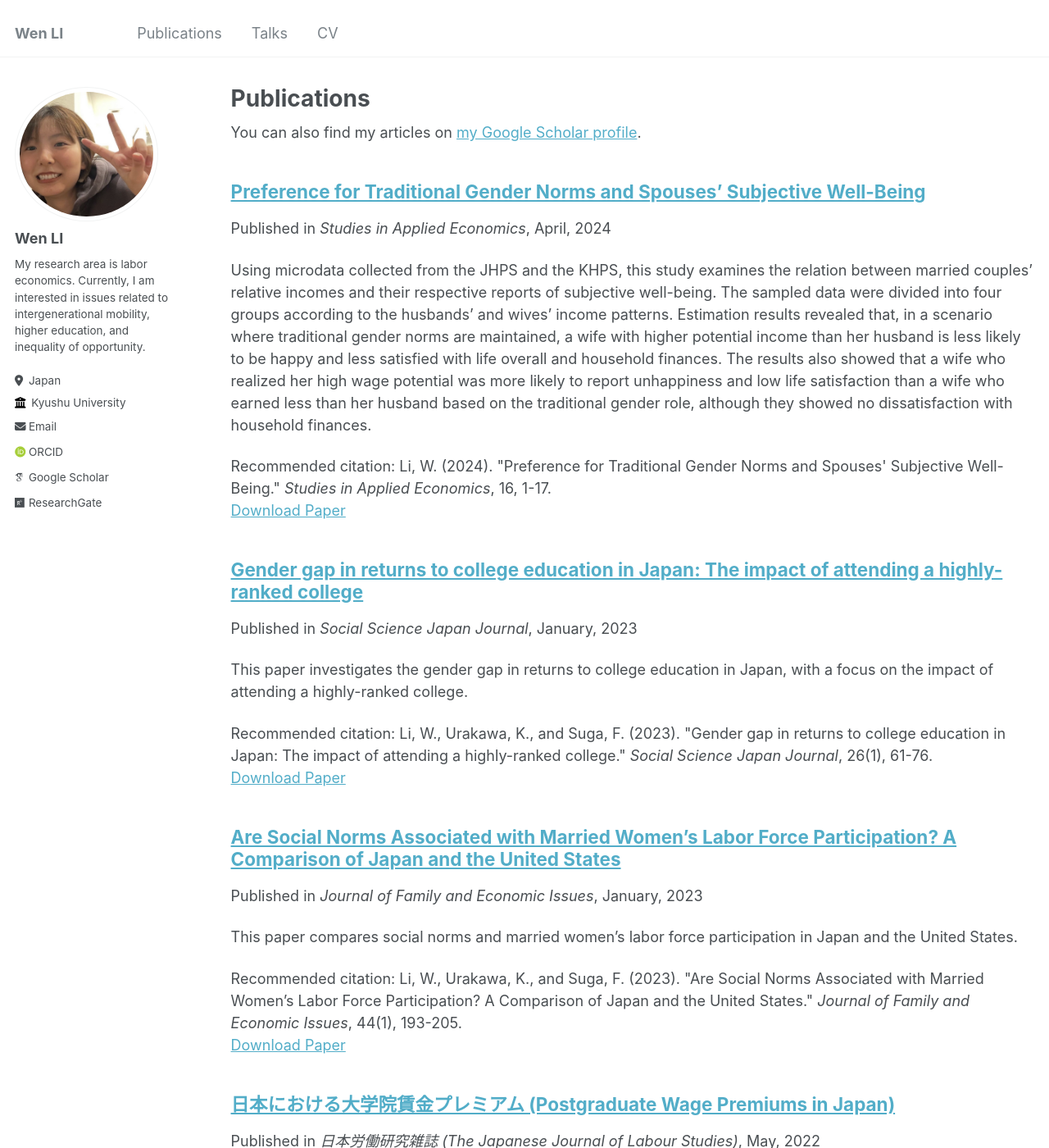
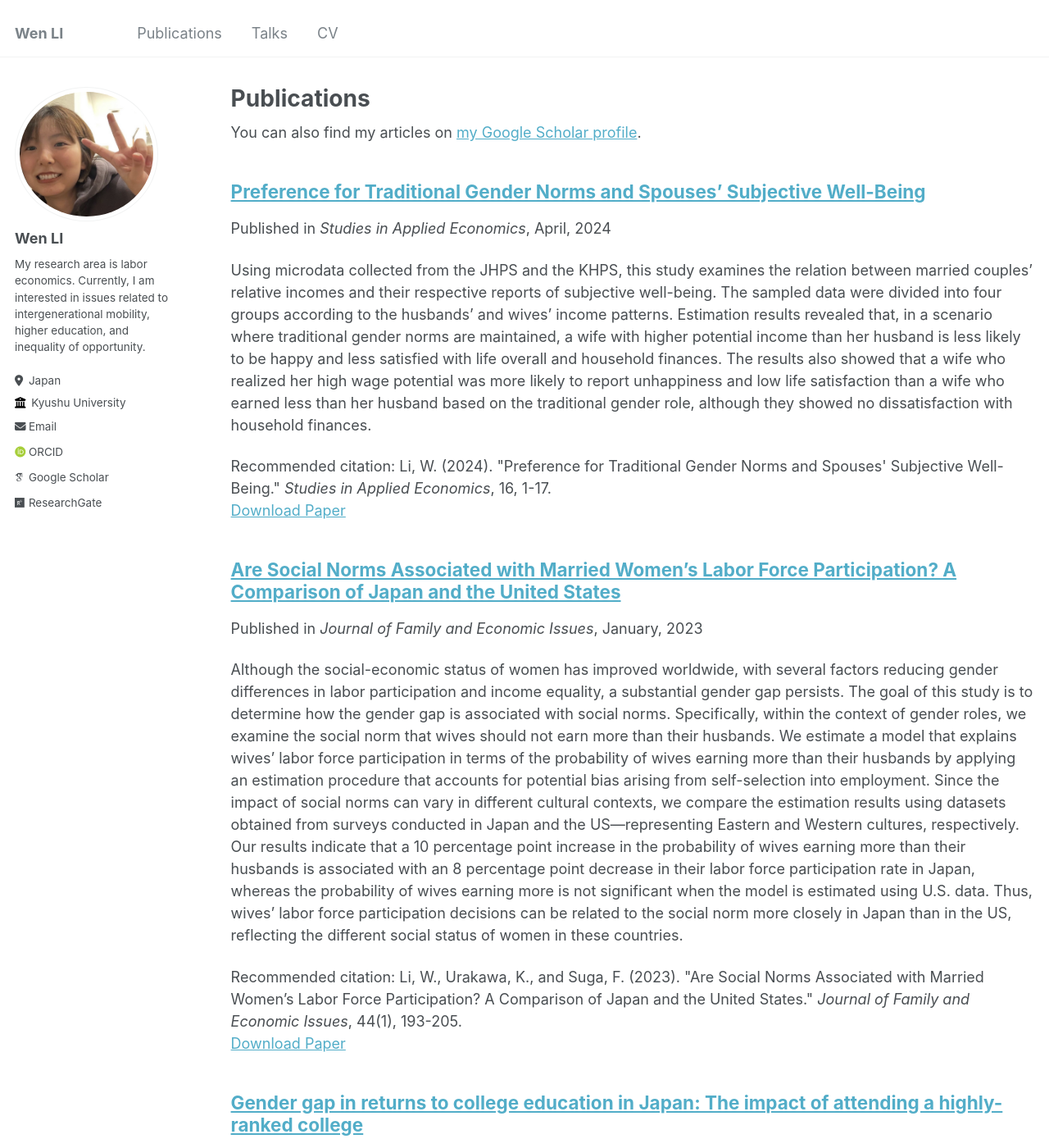
Before and after one commit to wenli-econ/wenli-econ.github.io, a Jekyll site: the page built from _pages/publications.md, in a window 1280 px wide and 1400 px high. Shown: the whole window at 82% size. Built offline with Jekyll 4.4.1, drawn with Linux system fonts in a browser that asks for light colours; some web fonts are replaced.

Commit message:
Update 2022-01-08-Are Social Norms Associated with Married Women’s Labor Force Participation-number-1.md

```diff
--- a/_publications/2022-01-08-Are Social Norms Associated with Married Women’s Labor Force Participation-number-1.md
+++ b/_publications/2022-01-08-Are Social Norms Associated with Married Women’s Labor Force Participation-number-1.md
@@ -1,9 +1,8 @@
 ---
 title: "Are Social Norms Associated with Married Women’s Labor Force Participation? A Comparison of Japan and the United States"
 collection: publications
-permalink: /publication/2023-01-01-social-norms-married-womens-labor-participation
-excerpt: 'This paper compares social norms and married women’s labor force participation in Japan and the United States.'
-date: 2023-01-01
+permalink: /publication/2023-01-08-social-norms-married-womens-labor-participation
+date: 2023-01-08
 venue: 'Journal of Family and Economic Issues'
 paperurl: 'https://link.springer.com/article/10.1007/s10834-021-09815-y'
 citation: 'Li, W., Urakawa, K., and Suga, F. (2023). "Are Social Norms Associated with Married Women’s Labor Force Participation? A Comparison of Japan and the United States." <i>Journal of Family and Economic Issues</i>, 44(1), 193-205.'
```
